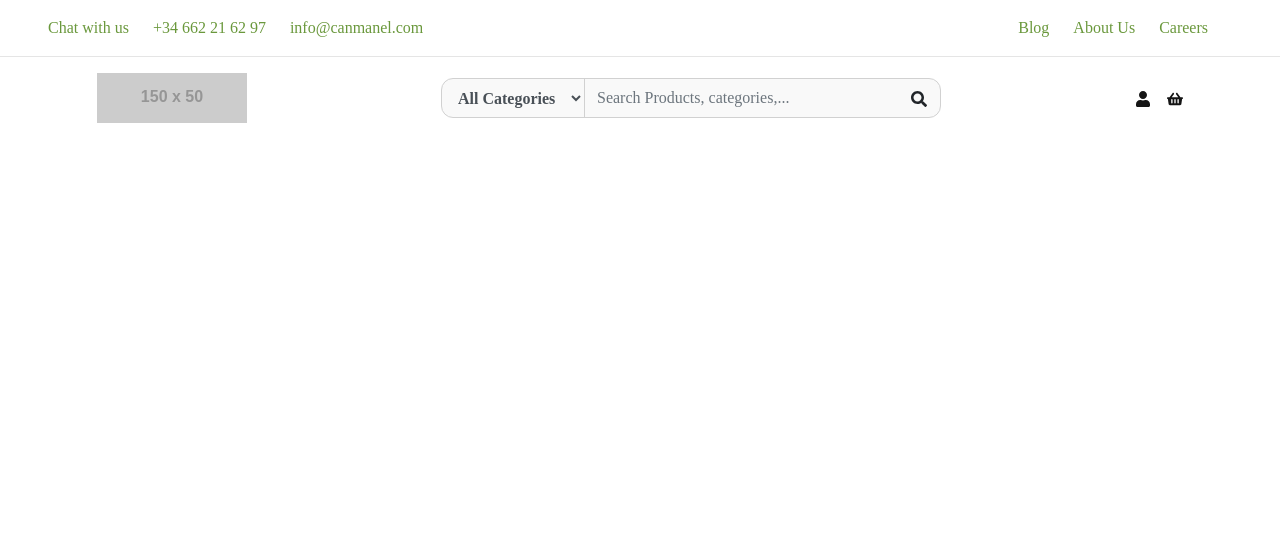
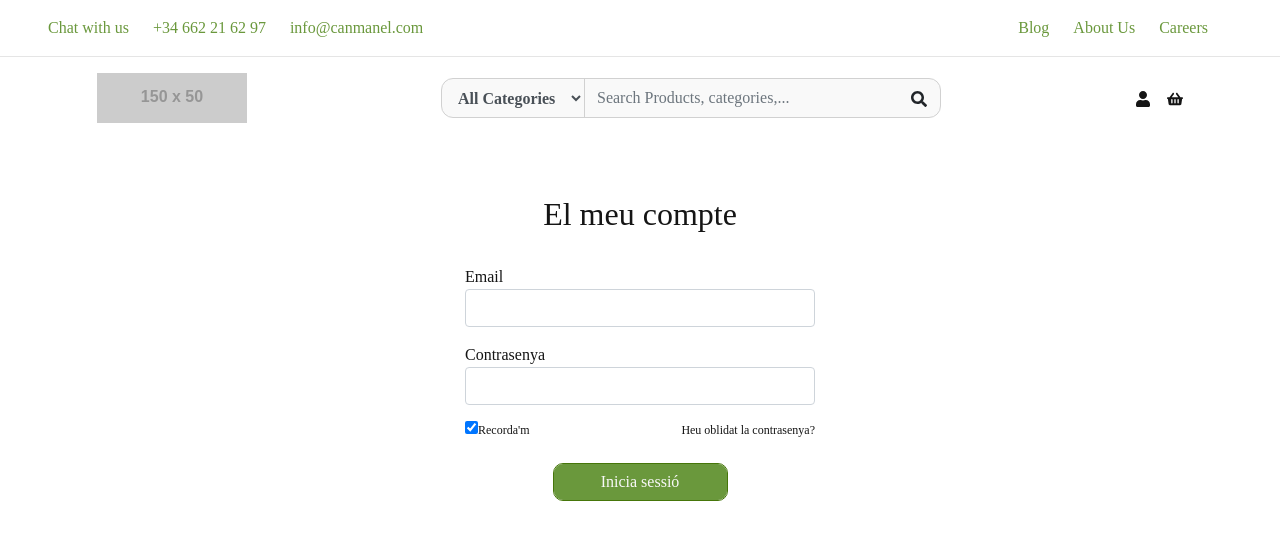
Before and after one commit to SalvadorSC/can-manel-front, a React (Create React App) app: page /iniciar-sesion in a window 1280 px wide. Shown: the top 540 px of the page. Built offline with nearby package versions, Linux system fonts and the light colour scheme.

Commit message:
Login creado y maquetado con estilos generales

```diff
--- a/src/App.js
+++ b/src/App.js
@@ -7,6 +7,8 @@ import {
 import { Cabecera } from "./componentes/Cabecera";
 import { useState, useEffect } from "react";
 import { PaginaPrincipal } from "./paginas/PaginaPrincipal";
+import { Login } from "./paginas/Login";
+
 function App() {
   return (
     <>
@@ -19,6 +21,9 @@ function App() {
           <Route path="/principal" exact>
             <PaginaPrincipal />
           </Route>
+          <Route path="/iniciar-sesion" exact>
+            <Login />
+          </Route>
         </Switch>
       </Router>
     </>
--- a/src/index.css
+++ b/src/index.css
@@ -1,6 +1,16 @@
+:root {
+  --color-primario: #6a983c;
+  --color-primario-oscuro: #46760a;
+  --color-blanco: #f9f9f9;
+  --color-fondo-hover: #d1d1d1;
+  --color-texto: #151515;
+  --espacio-lateral: 23px;
+  --espacio-vertical: 53px;
+}
+
 body {
   font-family: "Poppins";
-  color: #151515;
+  color: var(--color-texto);
 }
 
 a {
@@ -8,21 +18,21 @@ a {
 }
 
 .btn-secondary {
-  background-color: #f9f9f9;
-  color: #151515;
+  background-color: var(--color-fondo);
+  color: var(--color-texto);
   border: none;
 }
 
 .btn-secondary:hover {
-  background-color: #d1d1d1;
+  background-color: var(--color-fondo-hover);
   color: #151515;
 }
 
 /* SEARCH BAR CSS */
 
 .form-search {
-  background-color: #f9f9f9;
-  border: 1px solid #d1d1d1;
+  background-color: var(--color-blanco);
+  border: 1px solid var(--color-fondo-hover);
   border-radius: 12px;
   width: 500px;
   font-size: 19px;
@@ -36,7 +46,7 @@ a {
 .form-search select.form-control {
   font-weight: bold;
   border-radius: 0px;
-  border-right: 1px solid #d1d1d1;
+  border-right: 1px solid var(--color-fondo-hover);
 }
 .input-search-bar {
   flex: 1;
@@ -55,7 +65,7 @@ a {
 /* CATEGORIES LATERAL NAV LIST */
 
 .item-name {
-  color: #6a983c;
+  color: var(--color-primario);
 }
 
 .item-list-title {
@@ -66,3 +76,23 @@ a {
 .item-list {
   font-size: 14px;
 }
+
+/* Login section */
+
+.btn-login {
+  color: var(--color-blanco);
+  background-color: var(--color-primario);
+  width: 50%;
+  border: 1px solid var(--color-primario-oscuro);
+  border-radius: 10px;
+  transition: all 300ms;
+}
+
+.btn-login:hover {
+  color: var(--color-blanco);
+  background-color: var(--color-primario-oscuro);
+}
+
+.opcions-login {
+  font-size: 12px;
+}
--- /dev/null
+++ b/src/paginas/Login.js
@@ -0,0 +1,55 @@
+export const Login = () => {
+  return (
+    <>
+      <section className="login-section">
+        <div className="container">
+          <div className="row justify-content-center">
+            <div className="col-md-6 text-center my-4">
+              <h2 className="heading-section">El meu compte</h2>
+            </div>
+          </div>
+          <div className="row justify-content-center">
+            <div className="col-md-6 col-lg-4">
+              <div className="login-wrap p-0">
+                <form className="signin-form">
+                  <span>Email</span>
+                  <div className="form-group">
+                    <input type="text" className="form-control" required />
+                  </div>
+                  <span>Contrasenya</span>
+                  <div className="opcions-login form-group">
+                    <input
+                      id="password-field"
+                      type="password"
+                      className="form-control"
+                      required
+                    />
+                  </div>
+                  <div className="opcions-login form-group d-md-flex">
+                    <div className="w-50">
+                      <label className="checkbox-wrap">
+                        <input type="checkbox" checked />
+                        Recorda'm
+                      </label>
+                    </div>
+                    <div className="w-50 text-md-right">
+                      <span>Heu oblidat la contrasenya?</span>
+                    </div>
+                  </div>
+                  <div className="form-group text-center">
+                    <button
+                      type="submit"
+                      className="btn-login form-control btn px-3"
+                    >
+                      Inicia sessió
+                    </button>
+                  </div>
+                </form>
+              </div>
+            </div>
+          </div>
+        </div>
+      </section>
+    </>
+  );
+};
--- a/src/paginas/PaginaPrincipal.js
+++ b/src/paginas/PaginaPrincipal.js
@@ -1,5 +1,4 @@
 import { useFetch } from "../hooks/useFetch";
-
 import { FaStar, FaArrowRight, FaChevronRight } from "react-icons/fa";
 
 export const PaginaPrincipal = () => {
```
